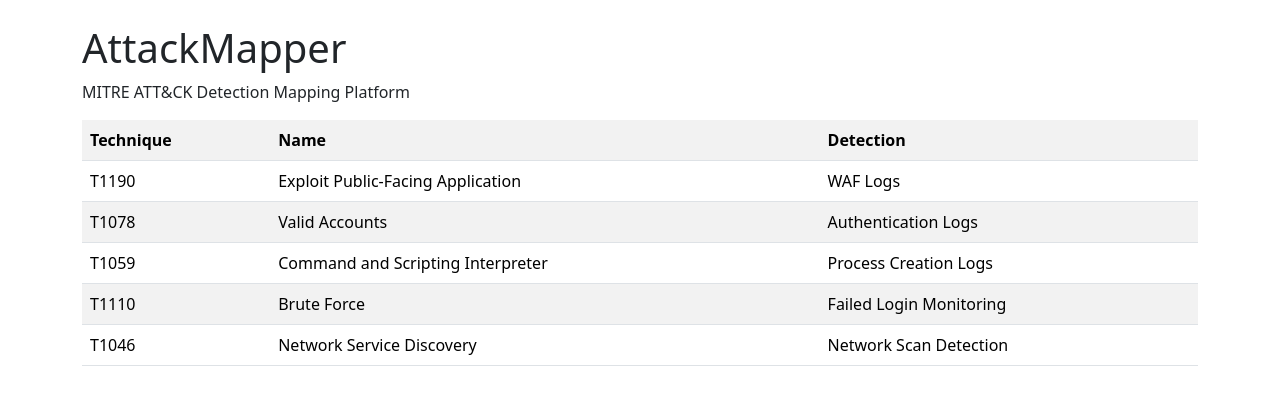
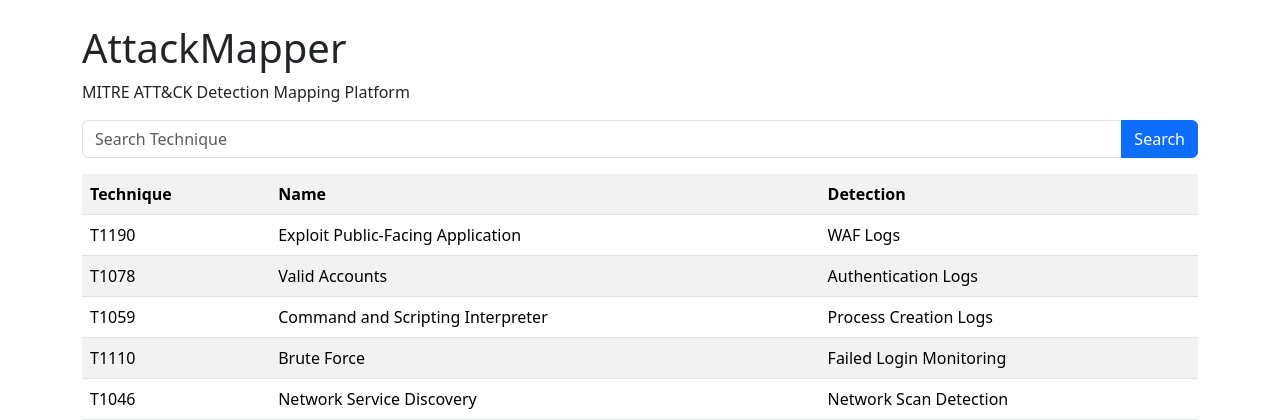
Before and after one commit to vinayb-devsecops/attackmapper, a Flask app: page / in a window 1280 px wide. Shown: the top 420 px of the page. Run offline with Flask 3, Linux system fonts and the light colour scheme.

Commit message:
Add MITRE technique search capability

```diff
--- a/app.py
+++ b/app.py
@@ -1,4 +1,4 @@
-from flask import Flask, render_template
+from flask import Flask, render_template, request
 import json
 
 app = Flask(__name__)
@@ -9,9 +9,19 @@ def home():
     with open("data/techniques.json","r") as f:
         techniques = json.load(f)
 
+    search = request.args.get("search","")
+
+    if search:
+        techniques = [
+            t for t in techniques
+            if search.lower() in t["technique"].lower()
+            or search.lower() in t["name"].lower()
+        ]
+
     return render_template(
         "index.html",
-        techniques=techniques
+        techniques=techniques,
+        search=search
     )
 
 @app.route("/api/techniques")
--- a/templates/index.html
+++ b/templates/index.html
@@ -11,6 +11,13 @@
 <h1>AttackMapper</h1>
 
 <p>MITRE ATT&CK Detection Mapping Platform</p>
+
+<form method="GET">
+<div class="input-group mb-3">
+<input type="text" class="form-control" name="search" placeholder="Search Technique" value="{{ search }}">
+<button class="btn btn-primary">Search</button>
+</div>
+</form>
 
 <table class="table table-striped">
 
```
